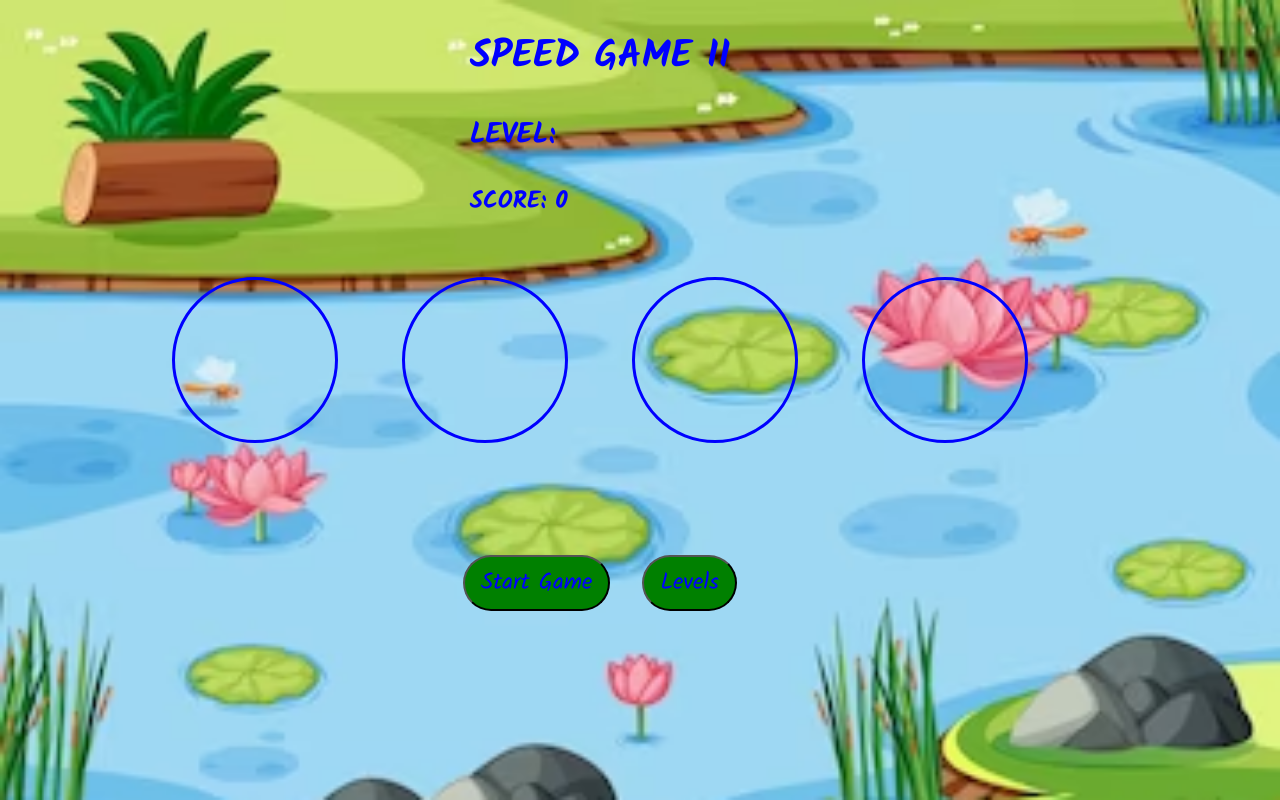
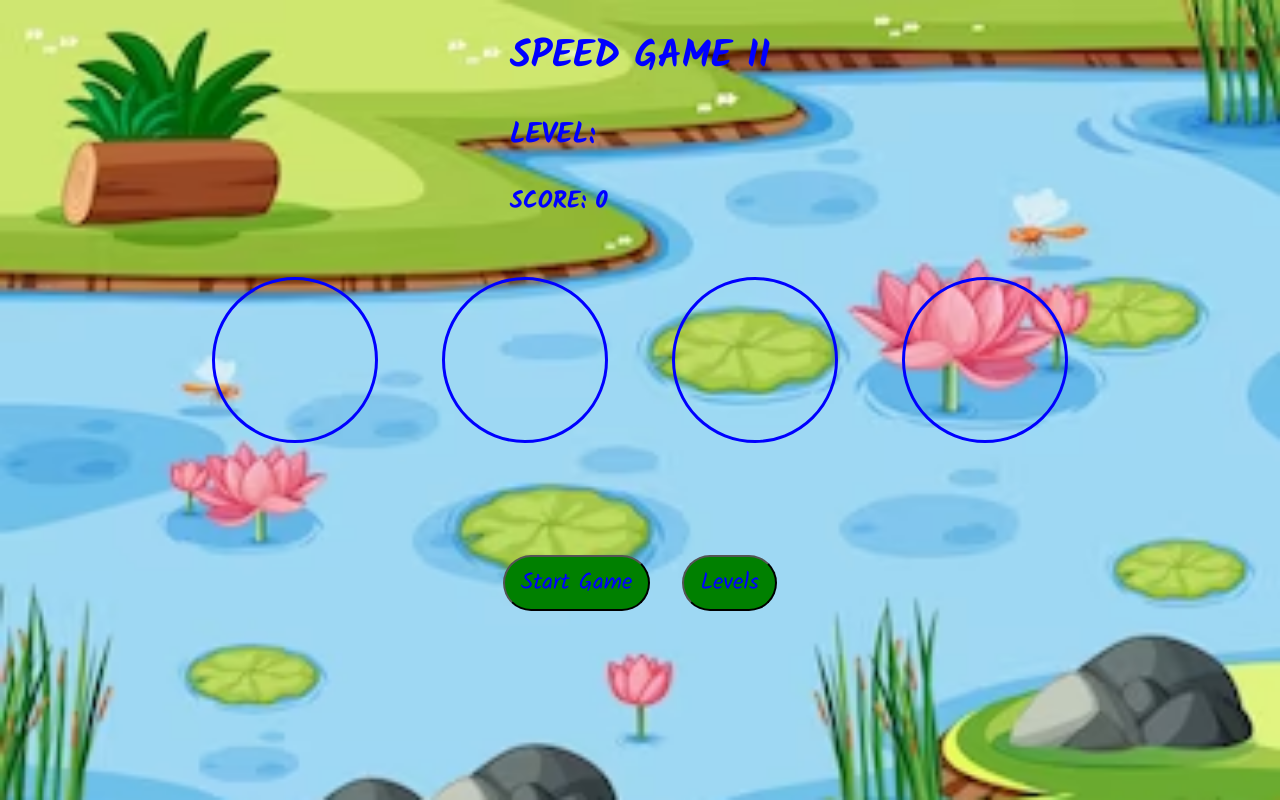
Before and after one commit to BalThapa/SpeedGame-react, a React (Create React App) app: page / in a window 1280 px wide. Built offline with nearby package versions, Linux system fonts and the light colour scheme.

Commit message:
centered the game panel

```diff
--- a/src/app.css
+++ b/src/app.css
@@ -26,6 +26,7 @@ button {
     flex-direction: column;
     justify-content: center;
     align-items: center;
+    justify-items: center;
 }
 
 .circle-Container{
--- a/src/index.css
+++ b/src/index.css
@@ -8,9 +8,9 @@ body {
   color: blue;
   display: flex;
   justify-items: center;
+  align-items: center;
   font-size: larger;
   justify-content: center;
-  max-width: 1200px;
   -webkit-font-smoothing: antialiased;
   -moz-oxs-font-smoothing: grayscale;
 }
```
